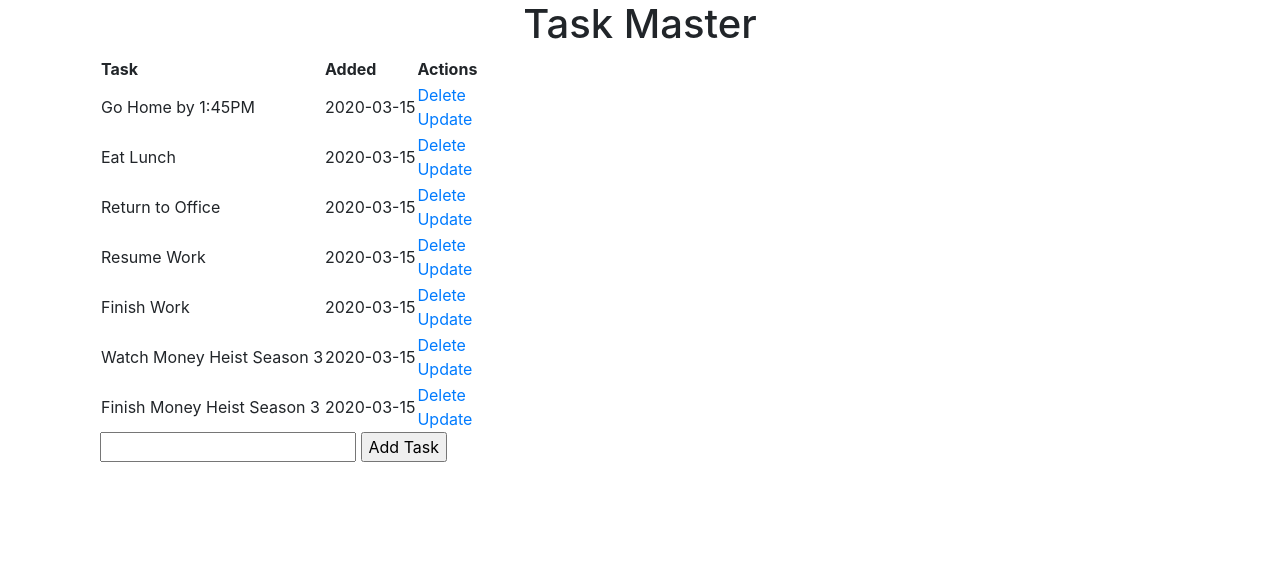
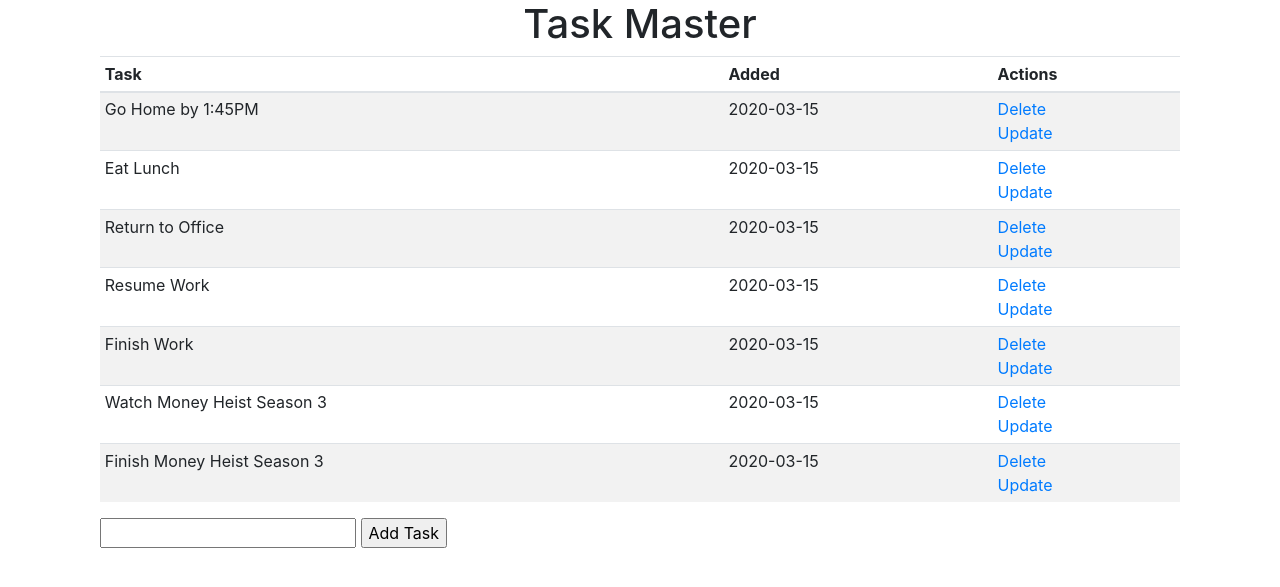
Before and after one commit to knyghtmare/knyght-flask-tutorial, a Flask app: page / in a window 1280 px wide. Shown: the top 587 px of the page. Run offline with Flask 2, Linux system fonts and the light colour scheme; data comes from the database, SQL or seed files in the repository; some libraries are stand-ins or nearby versions.

Commit message:
added boostrap to displayed table

```diff
--- a/taskmaster/templates/index.html
+++ b/taskmaster/templates/index.html
@@ -10,12 +10,16 @@ Taskmaster
     {% if tasks|length < 1 %}
     <h4 style="text-align: center">There are no tasks. Create one below!</h4>
     {% else %}
-    <table>
+    <div class="table-responsive">
+      <table class="table table-striped table-sm">
+          <thead>
               <tr>
                   <th>Task</th>
                   <th>Added</th>
                   <th>Actions</th>
               </tr>
+          </thead>
+          <tbody>
               {% for task in tasks %}
                   <tr>
                       <td>{{ task.content }}</td>
@@ -27,7 +31,9 @@ Taskmaster
                       </td>
                   </tr>
               {% endfor %}
+          </tbody>
       </table>
+    </div>
     {% endif %}
 
   <div class="form">
```
Lines whose indentation alone changed are shown as unchanged.
